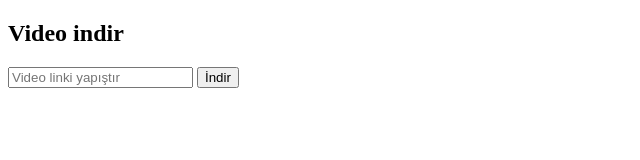
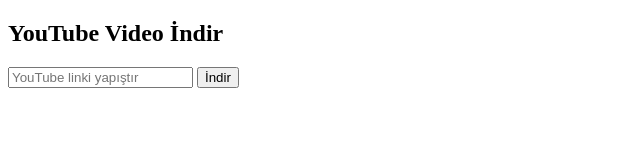
Before and after one commit to ilkerortak/video-indirme-site, a website: page index.html in a window 1280 px wide. Shown: the whole page, without its empty margins (0-640 px from the left). Drawn offline with Linux system fonts and the light colour scheme.

Commit message:
Update headings and placeholders for clarity

```diff
--- a/index.html
+++ b/index.html
@@ -5,9 +5,9 @@
   <title>Video İndir</title>
 </head>
 <body>
-  <h2>Video indir</h2>
+  <h2>YouTube Video İndir</h2>
   <form action="/download" method="get">
-    <input type="text" name="url" placeholder="Video linki yapıştır">
+    <input type="text" name="url" placeholder="YouTube linki yapıştır">
     <button type="submit">İndir</button>
   </form>
 </body>
```
